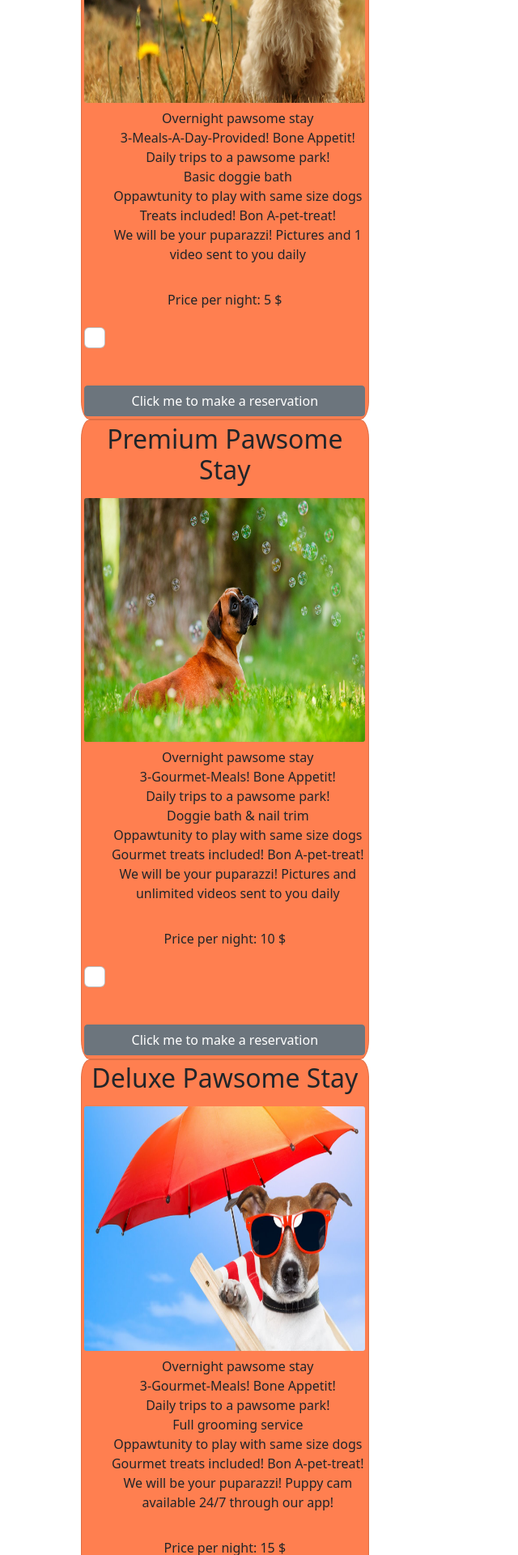
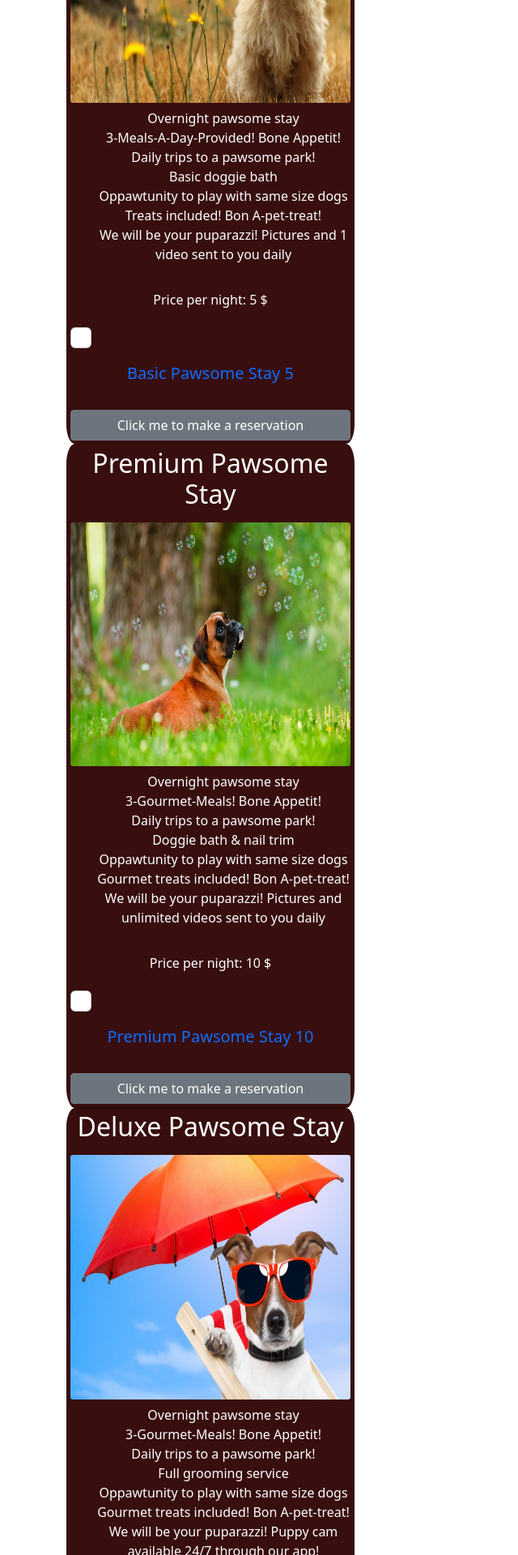
Before and after one commit to blen90/barkAvenue, a React (Create React App) app in the folder client/: page /Services in a window 1280 px wide. Shown: the part 560-2480 px from the top of the page at 81% size, without its empty margins (0-640 px from the left). Built offline with nearby package versions, Linux system fonts and the light colour scheme.

Commit message:
tweaks with to fix bugs on console

```diff
--- a/client/src/pages/About/About.js
+++ b/client/src/pages/About/About.js
@@ -10,12 +10,12 @@ export default function About() {
       <Row>
       <Col md="12" sm="6">
           <div className="container row">
-            <h2>About Us</h2>
+          <h2>About Us</h2>
             <br></br>
             <br></br>
             <img src="/assets/images/furry5.jpg" className="furries col-8" alt="furry" />
-            <p className="bio col-4"> Welcome! We are tbd! We offer you the some pawsome options for your furries staycation while you are away! <br></br>
-            We offer different packages for your furryfriend's comfort and joy!!  Our pets bring so much joy to our lives and the lives of those around us.  They provide companionship, comfort, unwavering loyalty and commitment to their human owners.  It is only fair for us as humans to treat them the same.  At City Paws Pet Club, that is our mission statement.  We are committed to providing all pets with love, comfort, companionship and respect.  Come check us out and find out for yourself why we are the right hotel for your four-legged
+            <p className="bio col-4"> Our pets bring so much joy to our lives and the lives of those around us.  They provide companionship, comfort, unwavering loyalty and commitment to their human owners.  It is only fair for us as humans to treat them the same. <br></br>
+            We offer different packages for your furryfriend's comfort and joy!!
             </p>
           </div>
         </Col>
@@ -42,7 +42,7 @@ export default function About() {
           <div className="container row">
             <h2>Our Mission</h2>
             <img src="/assets/images/about.jpg" className="furries col-8" alt="furry" />
-            <p className="bio col-4"> Bring your furries over so they are pampered while you're being pampered yourself!
+            <p className="bio col-4"> At Bark Avenue Luxury Dog Hotel we are committed to providing all pets with love, comfort, companionship and respect.
             </p>
           </div>
         </Col>
--- a/client/src/pages/Contact/Contact.js
+++ b/client/src/pages/Contact/Contact.js
@@ -1,6 +1,6 @@
 import React from 'react';
 import emailjs from 'emailjs-com';
-
+import { Col } from "reactstrap";
 
 export default function Contact() {
 
@@ -18,7 +18,7 @@ export default function Contact() {
   }
 
   return (
-    <div className="form col-12-lg col-6-md col-3-sm text-center">
+    <Col sm="12" md="4">
       <div className="form-container">
         <h2 className="title"> Howl you doin'? Leave your information with a message and we will collie you later </h2>
         <br></br>
@@ -36,6 +36,7 @@ export default function Contact() {
           <input className="submit-button btn-primary" type="submit" value="Send" />
         </form>
       </div>
-    </div>
+      </Col>
   );
+
 }
--- a/client/src/pages/Services/Services.css
+++ b/client/src/pages/Services/Services.css
@@ -1,3 +1,5 @@
+
+
 .container {
     display: inline-flexbox;
     flex-wrap: wrap;
@@ -7,9 +9,9 @@
 }
 
 .card{
-    padding: 2%;
+    /* padding: 2%;
     margin-left: 5%;
-    margin-right: 5%;
+    margin-right: 5%; */
     width: 100%;
     height: 100%;
     text-align: center;
@@ -20,9 +22,10 @@ div.card {
     margin-top: 25%;
     padding: 1%;
     border-radius: 3%;
-    background-color: coral;
+    background-color: rgb(56, 14, 14);
     list-style: none;
     text-decoration: none;
+    color: white;
 
 }
 
@@ -41,6 +44,6 @@ div.Card-title {
     height: 100%;
 }
 
-.furry:hover {
+/* .furry:hover {
     transform: scale(1.2);
-}
+} */
--- a/client/src/pages/Services/Services.js
+++ b/client/src/pages/Services/Services.js
@@ -8,7 +8,7 @@ const services = [
     name: "Basic Pawsome Stay ",
     image: "assets/images/furry.jpg",
     description:
-      <ul>
+      <ul services-list-info-list="true">
         <li>Overnight pawsome stay</li>
         <li>3-Meals-A-Day-Provided! Bone Appetit!</li>
         <li>Daily trips to a pawsome park!</li>
@@ -27,7 +27,7 @@ const services = [
     name: "Premium Pawsome Stay ",
     image: "/assets/images/furry2.jpg",
     description:
-      <ul>
+      <ul services-list-info-list="true">
         <li>Overnight pawsome stay</li>
         <li>3-Gourmet-Meals! Bone Appetit!</li>
         <li>Daily trips to a pawsome park!</li>
@@ -46,7 +46,7 @@ const services = [
     name: "Deluxe Pawsome Stay ",
     image: '/assets/images/furry3.jpg',
     description:
-      <ul>
+      <ul services-list-info-list="true">
         <li>Overnight pawsome stay</li>
         <li>3-Gourmet-Meals! Bone Appetit!</li>
         <li>Daily trips to a pawsome park!</li>
--- a/client/src/pages/components/Card.js
+++ b/client/src/pages/components/Card.js
@@ -29,11 +29,11 @@ export default function Props(props) {
                     <CardText>{props.description}</CardText>
                     <CardText>Price per night: {props.price} $</CardText>
                     <Link underline="none" to={"/reservation"}>
-                        <Input onChange={serviceUpdateUpdate} checked={serviceUpdate === (props.name)} className="form-check-input" type="checkbox" value={props.price} id="checkBox">
+                        <Input onChange={serviceUpdateUpdate} checked={serviceUpdate === (props.name)} className="form-check-input" type="checkbox" value={props.name} id="checkBox">
+                            </Input>
                             <Label className="form-check-label">
                                 {props.name}{props.price}
                             </Label>
-                        </Input>
                         <Button > Click me to make a reservation</Button>
                     </Link>
                 </Card>
--- a/client/src/pages/components/Footer.js
+++ b/client/src/pages/components/Footer.js
@@ -12,7 +12,7 @@ export default function Footer() {
     <div className="footer">
       <Container>
 
-        <Row col-12>
+        <Row md="12">
           <Col xs="6" sm="4" className="container text-center">
             <img src="/assets/images/dogicon.png"  alt="dog"></img>
             <br></br>
```
